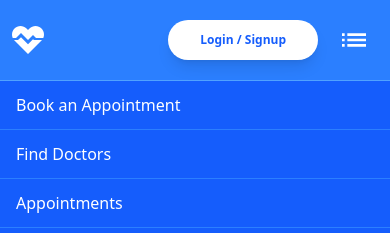
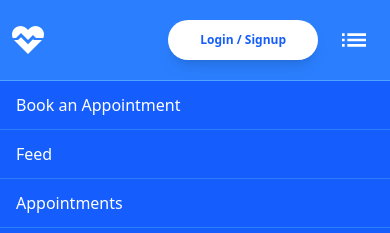
Before and after one commit to imKeyurdesai/Healthify-React, a React (Vite) app: page / in a window 390 px wide. Both pictures are taken after a click on the button 354 px from the left and 40 px from the top of the page. Shown: the top 233 px of the page. Built offline with nearby package versions, Linux system fonts and the light colour scheme; no server answers.

Commit message:
bug fixes

```diff
--- a/src/components/Navbar.jsx
+++ b/src/components/Navbar.jsx
@@ -177,12 +177,12 @@ function Navbar() {
             </li>
             <li className="cursor-pointer hover:bg-blue-700 px-4 py-3 border-b border-blue-500 transition-colors">
               <NavLink
-                to="/find-doctors"
+                to="/feed"
                 className={({ isActive }) =>
                   `${isActive ? "text-yellow-300 " : ""}`
                 }
               >
-                Find Doctors
+                Feed
               </NavLink>
             </li>
             <li className="cursor-pointer hover:bg-blue-700 px-4 py-3 border-b border-blue-500 transition-colors">
```
